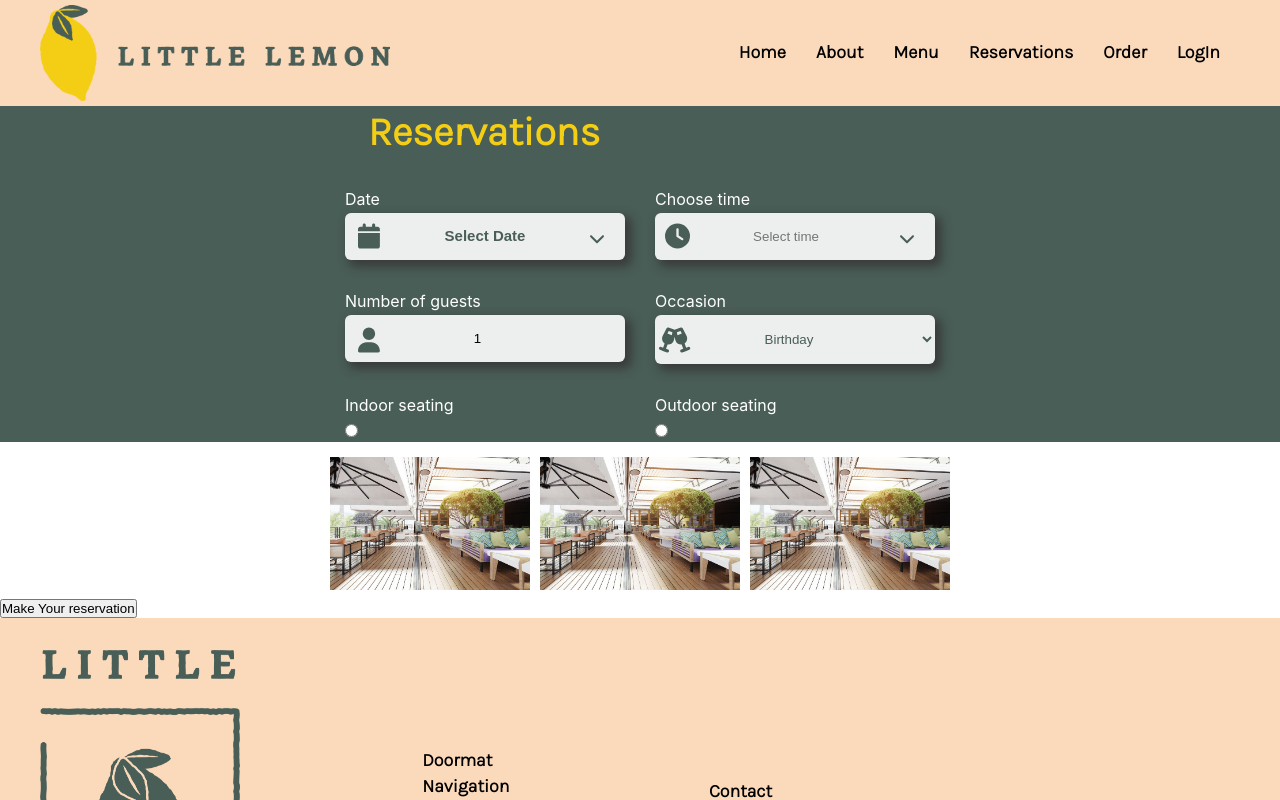
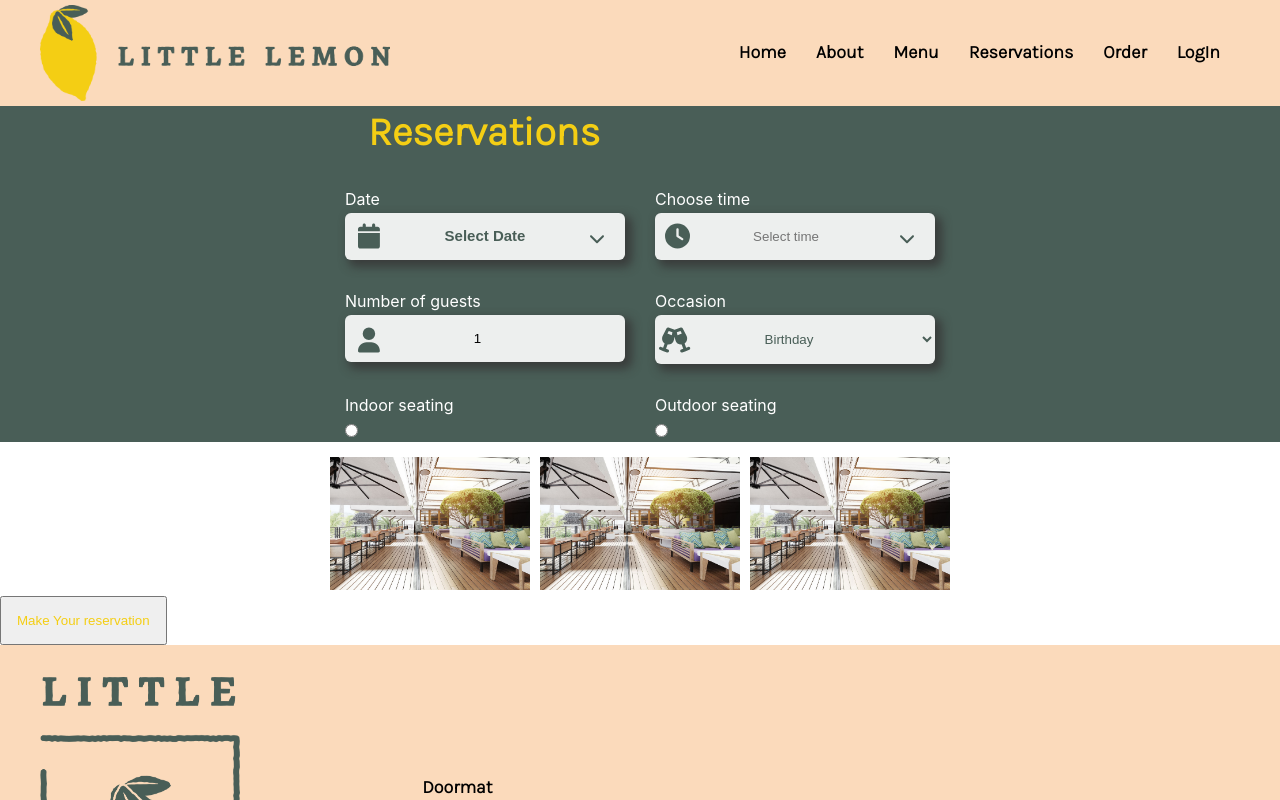
Before and after one commit to AshrafMuhammadNaeem/littlelemon-web, a React (Create React App) app: page /reservation in a window 1280 px wide. Shown: the top 800 px of the page. Built offline with nearby package versions, Linux system fonts and the light colour scheme; a web font is replaced by a local one.

Commit message:
styling submit
styling submit

```diff
--- a/src/BookingForm.css
+++ b/src/BookingForm.css
@@ -179,7 +179,10 @@
   gap: 10px;
   margin-top: 15px;
  }
- booking-form form:last-child {
+ .submit {
   margin-top: auto;
   align-self: center;
+  display: flex;
+  color: #F4CE14;
+  padding: 15px;
 }
--- a/src/BookingForm.js
+++ b/src/BookingForm.js
@@ -228,7 +228,7 @@ export  const  BookingForm = ({
 
                     <form onSubmit={handleSubmit}>
                           <div>
-                            <input type="submit" value="Make Your reservation" />
+                            <input type="submit" value="Make Your reservation"  className="submit"/>
                           </div>
                         </form>
 
```
